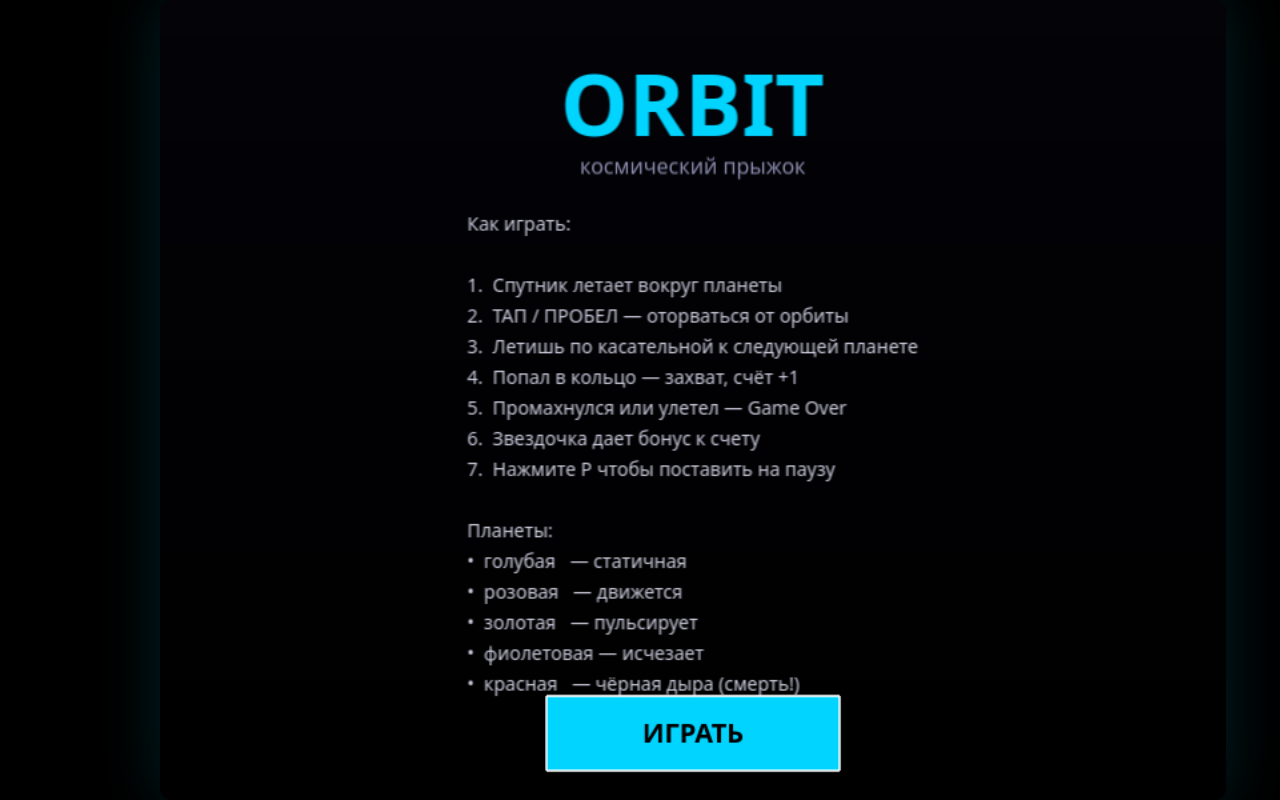
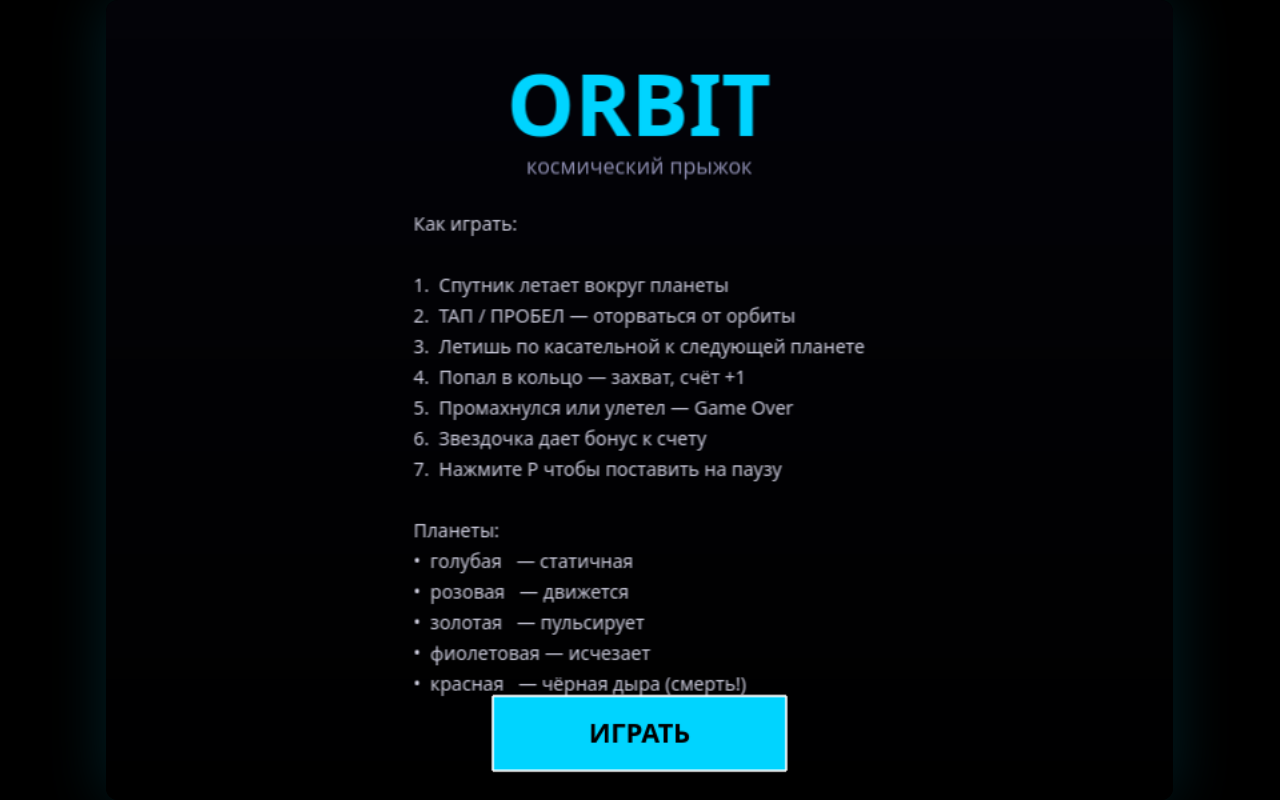
Before and after one commit to evirescence/Orbit, a website built with Vite: page index.html in a window 1280 px wide. Built offline with nearby package versions, Linux system fonts and the light colour scheme; animation ran at ten frames a second.

Commit message:
Теперь ровный экран (наверное)

```diff
--- a/src/style.css
+++ b/src/style.css
@@ -9,7 +9,7 @@ html, body {
   font-family: system-ui, -apple-system, sans-serif;
 }
 
-#game {
+/* #game {
   width: 100vw;
   height: 100vh;
   display: grid;
@@ -20,4 +20,17 @@ html, body {
   border-radius: 12px;
   box-shadow: 0 0 60px rgba(0, 212, 255, 0.15);
   touch-action: none;
+} */
+
+#game {
+  position: absolute;
+  top: 50%;
+  left: 50%;
+  transform: translate(-50%, -50%);
 }
+
+#game canvas {
+  border-radius: 12px;
+  box-shadow: 0 0 60px rgba(0, 212, 255, 0.15);
+  touch-action: none;
+}
```
